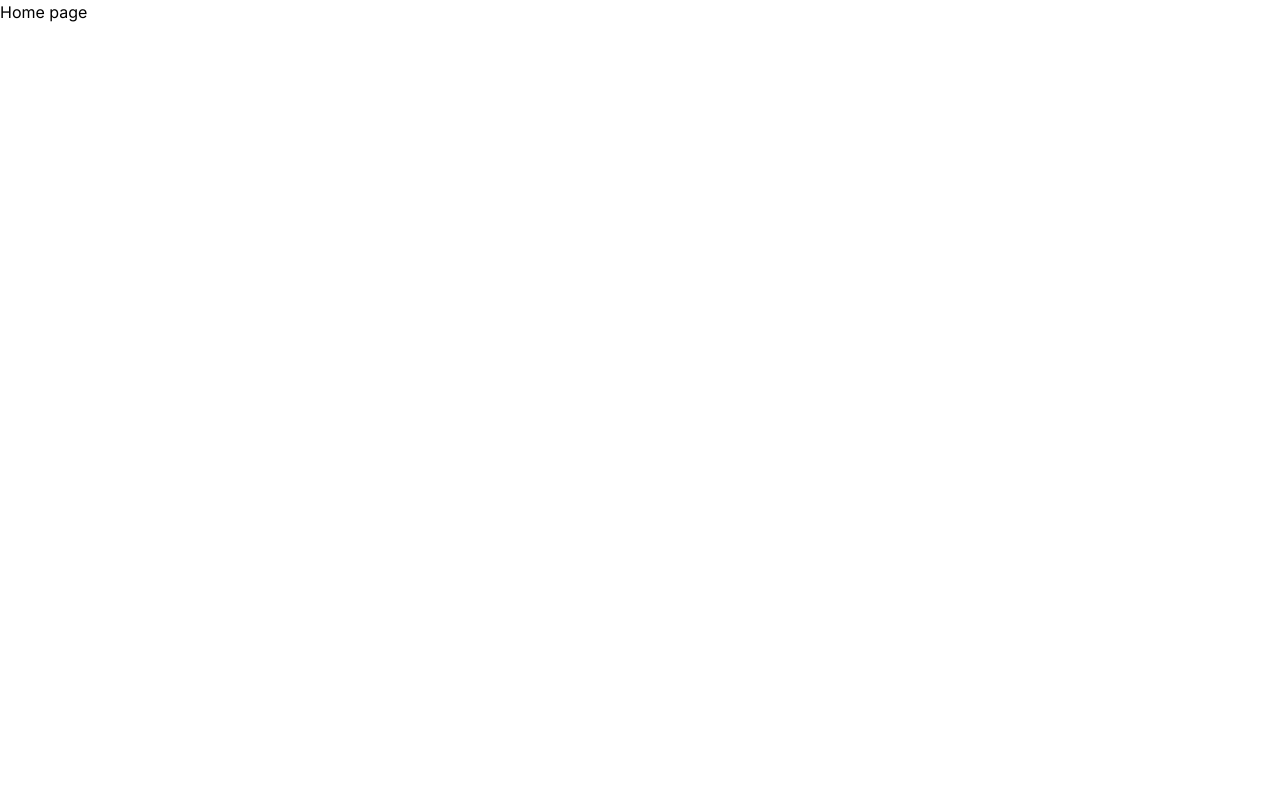
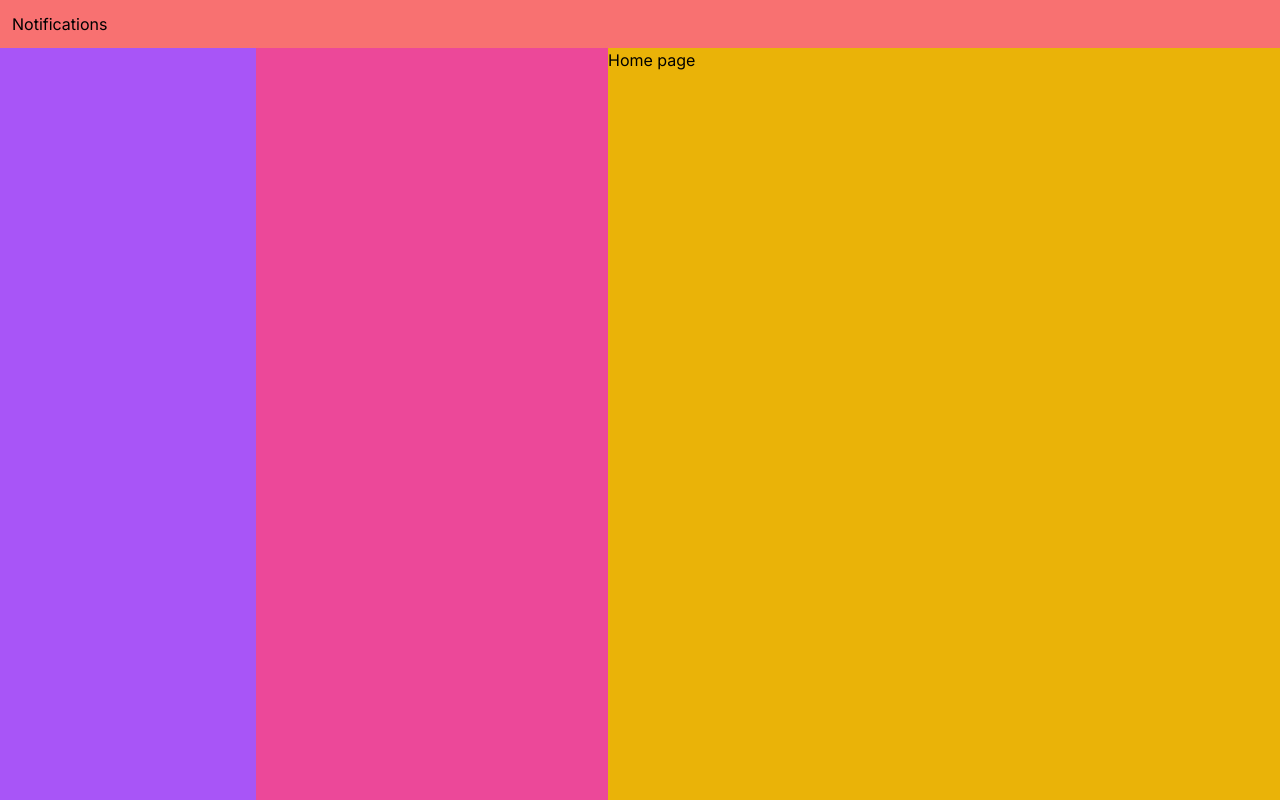
Before and after one commit to yusufb026/vue-gmail-clone, a Vue app: page / in a window 1280 px wide. Built offline with nearby package versions, Linux system fonts and the light colour scheme.

Commit message:
😈 Layout classes

```diff
--- a/src/components/layout/Navbar.vue
+++ b/src/components/layout/Navbar.vue
@@ -1,6 +1,6 @@
 <template>
-  <div>
-    Vue navbar LOL
+  <div class="p-3 bg-red-400">
+    Notifications
   </div>
 </template>
 
--- a/src/layouts/default.vue
+++ b/src/layouts/default.vue
@@ -1,6 +1,13 @@
 <template>
-   <div>
-     <router-view  />
+   <div class="flex flex-col h-screen">
+     <Navbar></Navbar>
+     <div class="flex h-full">
+       <div class="p-3 w-[16rem] bg-purple-500"></div>
+       <div class="p-3 w-[22rem] bg-pink-500"></div>
+       <main class="flex-1 bg-yellow-500 overflow-hidden">
+         <router-view class="container mx-auto" />
+       </main>
+     </div>
    </div>
 </template>
 
```
